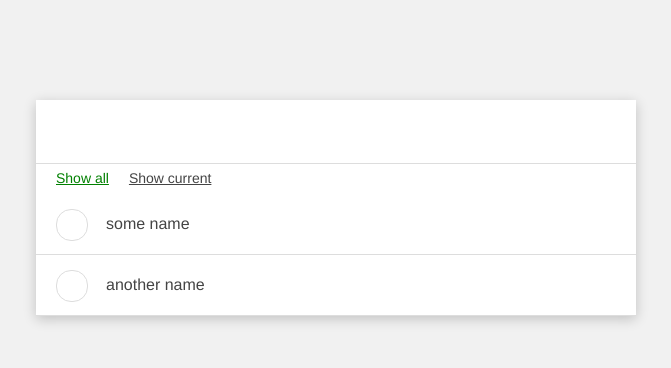
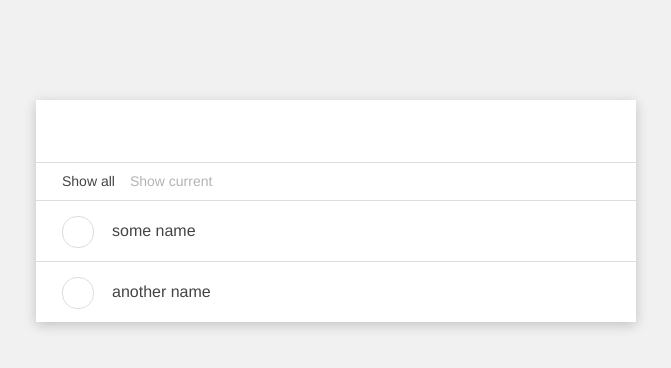
Before and after one commit to original001/todo-list, a React app: page / in a window 1280 px wide. Shown: the top 368 px of the page, without its empty margins (304-975 px from the left). Built offline with nearby package versions, Linux system fonts and the light colour scheme.

Commit message:
restyled filter

```diff
--- a/src/styled-variables.js
+++ b/src/styled-variables.js
@@ -1 +1 @@
-export const sheetPadding = '20px';
+export const sheetPadding = '26px';
--- a/src/views/App.jsx
+++ b/src/views/App.jsx
@@ -19,21 +19,24 @@ export const Input = styled.input`
   box-sizing: border-box;
   display: block;
   width: 100%;
-  padding: 20px ${sheetPadding };
-  font-size: 16px;
+  line-height: 62px;
+  padding: 0 ${sheetPadding};
+  font-size: 20px;
   border: none;
-  border-bottom: 1px solid #ddd;
 `
 
 export const Filter = styled.div`
-  padding: 5px ${sheetPadding};
+  padding: 9px ${sheetPadding} 8px;
+  border-top: 1px solid #ddd;
 `
 
 const FilterLink = styled.span`
-  text-decoration: underline;
-  cursor: pointer;
-  margin-right: 20px;
-  color: ${props => props.active ? 'green' : 'inherit'};
+  cursor: ${props => props.active ? 'default' : 'pointer'};
+  margin-right: 15px;
+  opacity: ${props => props.active ? 1 : 0.4};
+  &:hover {
+    opacity: ${props => props.active ? 1 : 0.6};
+  }
 `
 
 type FilterValue = 'all' | 'current';
--- a/src/views/Item.jsx
+++ b/src/views/Item.jsx
@@ -51,7 +51,7 @@ const TextItem = styled.div`
 const ItemWrapper = styled.div`
   position: relative;
   padding: 10px ${sheetPadding};
-  border-bottom: 1px solid #ddd;
+  border-top: 1px solid #ddd;
   height: 40px;
   line-height: 40px;
   cursor: pointer;
```
